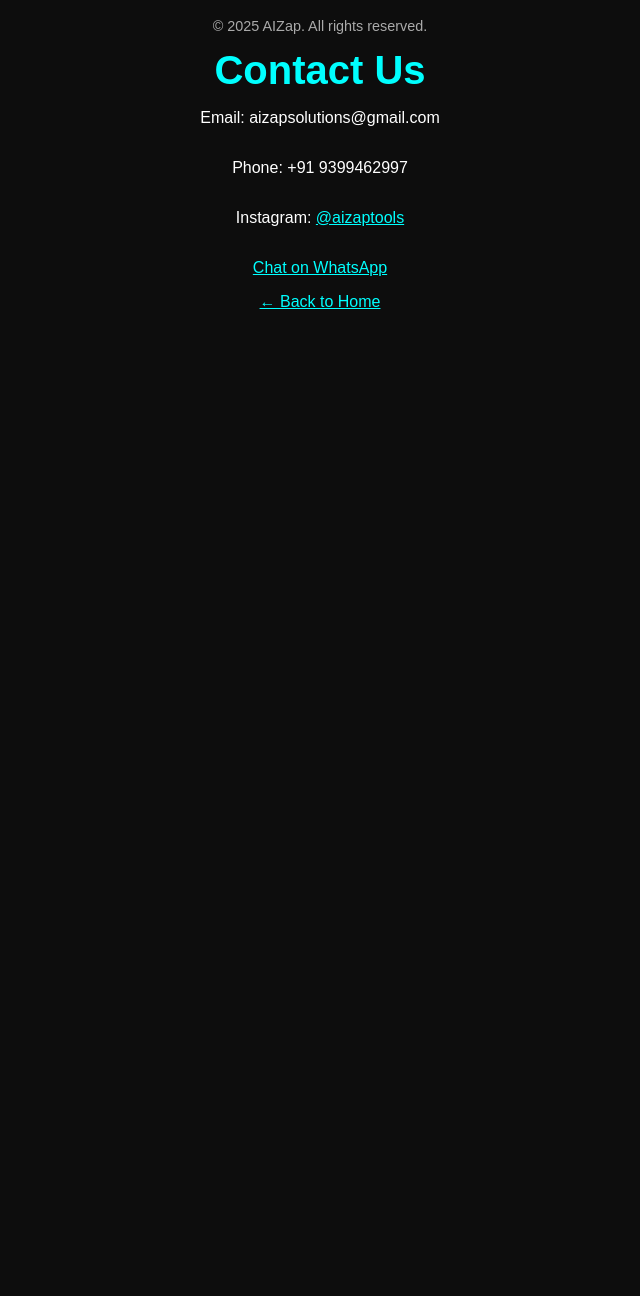
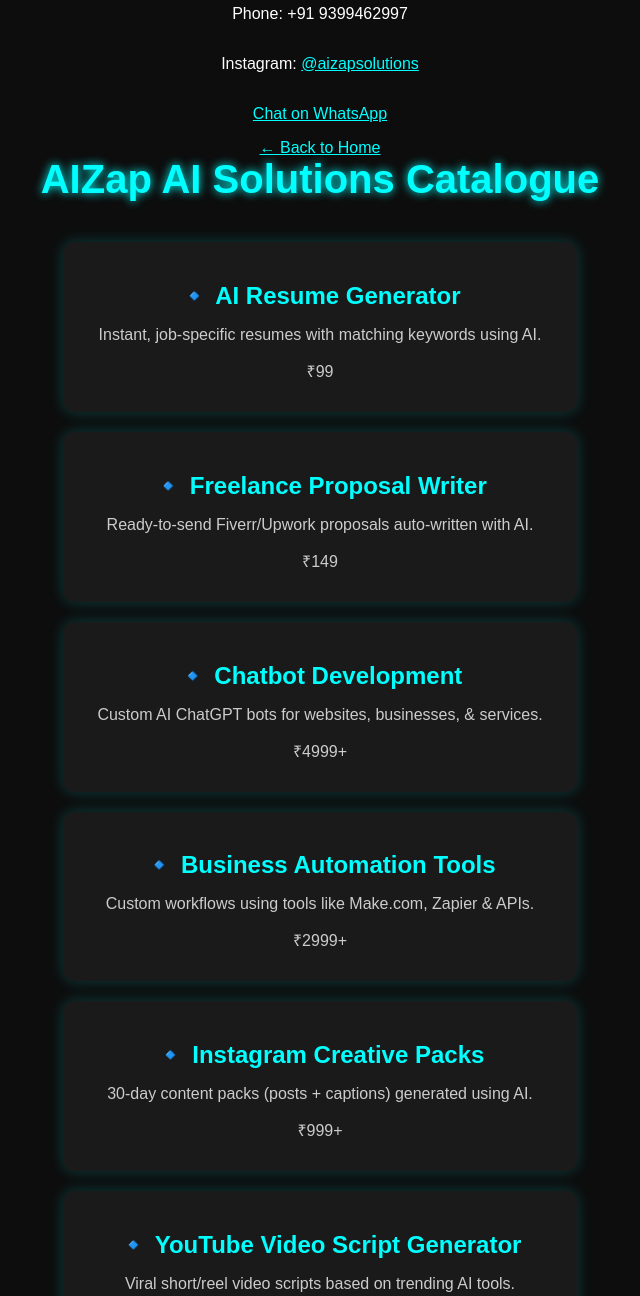
Before and after one commit to aizapsolutions/Aizap-solutions-, a plain HTML site: page index.html in a window 1280 px wide. Shown: the part 519-1815 px from the top of the page, without its empty margins (320-960 px from the left). Before the commit the page ends 860 px from the top, so only its background shows below. Drawn offline with Linux system fonts and the light colour scheme.

Commit message:
Update index.html

```diff
--- a/index.html
+++ b/index.html
@@ -81,9 +81,6 @@
     <p class="slogan">"Zap the Future with AIZap – Where Innovation Sparks!"</p>
     <button class="button">Explore Now</button>
   </main>
-  <footer>
-    &copy; 2025 AIZap. All rights reserved.
-  </footer>
 </body>
 </html>
 <!DOCTYPE html>
@@ -95,8 +92,106 @@
   <h1 style="color:#0ff;">Contact Us</h1>
   <p>Email: aizapsolutions@gmail.com</p>
   <p>Phone: +91 9399462997</p>
-  <p>Instagram: <a href="https://instagram.com/aizapsolutions" style="color:#0ff;">@aizaptools</a></p>
+  <p>Instagram: <a href="https://instagram.com/aizapsolutions" style="color:#0ff;">@aizapsolutions</a></p>
   <p><a href="https://wa.me/919399462997" style="color:#0ff;">Chat on WhatsApp</a></p>
   <a href="index.html" style="color:#0ff;">← Back to Home</a>
 </body>
 </html>
+<!DOCTYPE html>
+<html lang="en">
+<head>
+  <meta charset="UTF-8">
+  <meta name="viewport" content="width=device-width, initial-scale=1">
+  <title>AIZap Solutions - AI Services Catalogue</title>
+  <link href="https://fonts.googleapis.com/css2?family=Orbitron:wght@600&display=swap" rel="stylesheet">
+  <style>
+    body {
+      margin: 0;
+      padding: 30px;
+      background: #0f0f0f;
+      color: #00ffff;
+      font-family: 'Orbitron', sans-serif;
+    }
+    h1 {
+      text-align: center;
+      color: #00ffff;
+      font-size: 2.5rem;
+      text-shadow: 0 0 10px #0ff;
+      margin-bottom: 40px;
+    }
+    .catalogue {
+      display: grid;
+      grid-template-columns: repeat(auto-fit, minmax(300px, 1fr));
+      gap: 20px;
+    }
+    .service {
+      background: #1a1a1a;
+      padding: 20px;
+      border-radius: 12px;
+      box-shadow: 0 0 15px #00ffff33;
+      transition: 0.3s ease;
+    }
+    .service:hover {
+      background: #222;
+      box-shadow: 0 0 20px #00ffff66;
+    }
+    .service h2 {
+      color: #0ff;
+      font-size: 1.5rem;
+      margin-bottom: 10px;
+    }
+    .service p {
+      font-size: 1rem;
+      color: #ccc;
+      margin-bottom: 10px;
+    }
+    .price {
+      font-size: 1.2rem;
+      color: #00ff88;
+    }
+  </style>
+</head>
+<body>
+  <h1>AIZap AI Solutions Catalogue</h1>
+  <div class="catalogue">
+    <div class="service">
+      <h2>🔹 AI Resume Generator</h2>
+      <p>Instant, job-specific resumes with matching keywords using AI.</p>
+      <p class="price">₹99</p>
+    </div>
+    <div class="service">
+      <h2>🔹 Freelance Proposal Writer</h2>
+      <p>Ready-to-send Fiverr/Upwork proposals auto-written with AI.</p>
+      <p class="price">₹149</p>
+    </div>
+    <div class="service">
+      <h2>🔹 Chatbot Development</h2>
+      <p>Custom AI ChatGPT bots for websites, businesses, & services.</p>
+      <p class="price">₹4999+</p>
+    </div>
+    <div class="service">
+      <h2>🔹 Business Automation Tools</h2>
+      <p>Custom workflows using tools like Make.com, Zapier & APIs.</p>
+      <p class="price">₹2999+</p>
+    </div>
+    <div class="service">
+      <h2>🔹 Instagram Creative Packs</h2>
+      <p>30-day content packs (posts + captions) generated using AI.</p>
+      <p class="price">₹999+</p>
+    </div>
+    <div class="service">
+      <h2>🔹 YouTube Video Script Generator</h2>
+      <p>Viral short/reel video scripts based on trending AI tools.</p>
+      <p class="price">₹499</p>
+    </div>
+    <div class="service">
+      <h2>🔹 Custom AI SaaS Builder</h2>
+      <p>Build no-code SaaS AI tools using platforms like Bubble, Glide, etc.</p>
+      <p class="price">₹9999+</p>
+    </div>
+  </div>
+</body>
+</html>
+<footer>
+    &copy; 2025 AIZap. All rights reserved.
+  </footer>
```
